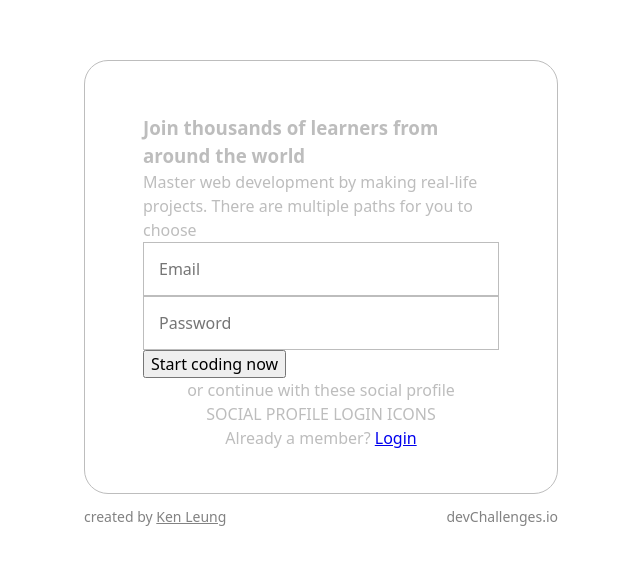
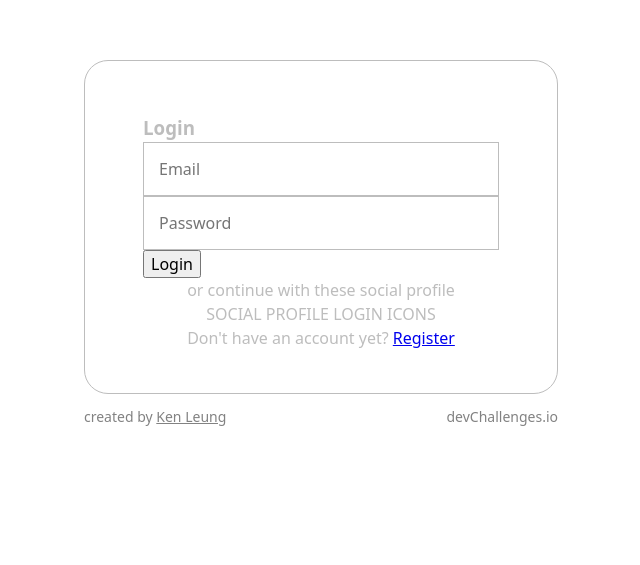
Before and after one commit to kenleung5e28/devChallenges-authentication-app, a React (Vite) app: page /login in a window 1280 px wide. Shown: the part 137-702 px from the top of the page, without its empty margins (319-959 px from the left). Built offline with nearby package versions, Linux system fonts and the light colour scheme; no server answers.

Commit message:
add Login page

```diff
--- a/src/App.tsx
+++ b/src/App.tsx
@@ -1,9 +1,10 @@
+import { MouseEventHandler, useState, useEffect } from 'react'
+import { Routes, Route } from 'react-router-dom'
 import { auth } from './firebase'
 import { createUserWithEmailAndPassword, onAuthStateChanged, signInWithEmailAndPassword, signOut, User } from 'firebase/auth'
 import type { AuthError } from 'firebase/auth'
-import { MouseEventHandler, useState, useEffect } from 'react'
 import { useForm, SubmitHandler } from 'react-hook-form'
-import SignUp from '@/login/views/SignUp'
+import { SignUp, Login } from '@/login/views'
 
 /*
 interface LoginFormProps {
@@ -49,7 +50,6 @@ function UserInfoDisplay({ displayName, email, photoURL } : UserInfoDisplayProps
 }
 
 export default function App() {
-  const [pageMode, setPageMode] = useState<'signUp' | 'login'>('signUp')
   const [loading, setLoading] = useState<boolean>(true)
   const [user, setUser] = useState<User | null>(null)
   const [message, setMessage] = useState<string | null>(null)
@@ -93,12 +93,11 @@ export default function App() {
     // }
 
   return <div>
-    {pageMode === 'signUp' && <SignUp onSubmit={data => console.log(data)} />}
-    {/* pageMode === 'login' && <LoginForm onSubmit={onLogin} onGoSignUp={() => setPageMode('signUp')} /> */}
-    <div style={{color: 'red'}}>
-      {message}
-    </div>
     <div>{loading ? 'Loading...' : ''}</div>
+    <Routes>
+      <Route path="/" element={<SignUp onSubmit={data => console.log(data)} />} />
+      <Route path="/login" element={<Login onSubmit={data => console.log(data)} />} />
+    </Routes>
   </div>
 
 }
--- /dev/null
+++ b/src/login/views/Login.tsx
@@ -0,0 +1,21 @@
+import styled from 'styled-components'
+import { LoginForm } from '@/login/components'
+import type { LoginFormProps } from '../components/LoginForm'
+
+const Wrapper = styled.div`
+  width: 474px;
+  margin: 197px auto;
+`
+
+const Login: React.FC<Pick<LoginFormProps, 'onSubmit'>> = ({ onSubmit }) => (
+  <Wrapper>
+    <LoginForm
+      title="Login"
+      submitText="Login"
+      alternative={<div>Don't have an account yet? <a href="#">Register</a></div>}
+      onSubmit={onSubmit}
+    />
+  </Wrapper>
+)
+
+export default Login
--- /dev/null
+++ b/src/login/views/index.ts
@@ -0,0 +1,7 @@
+import Login from "./Login"
+import SignUp from "./SignUp"
+
+export {
+  Login,
+  SignUp,
+}
--- a/src/main.tsx
+++ b/src/main.tsx
@@ -1,11 +1,11 @@
-import React from 'react'
 import ReactDOM from 'react-dom/client'
+import { BrowserRouter } from 'react-router-dom'
 import App from './App'
 import './index.css'
 
 
 ReactDOM.createRoot(document.getElementById('root')!).render(
-  <React.StrictMode>
+  <BrowserRouter>
     <App />
-  </React.StrictMode>
+  </BrowserRouter>
 )
```
